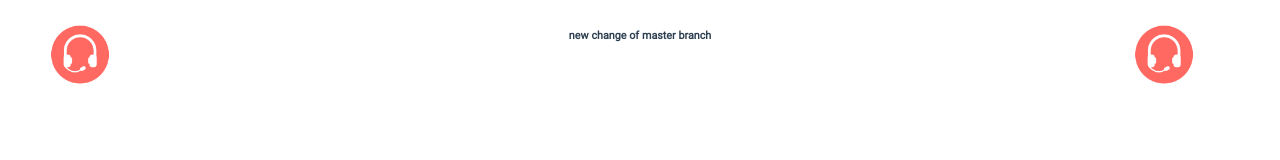
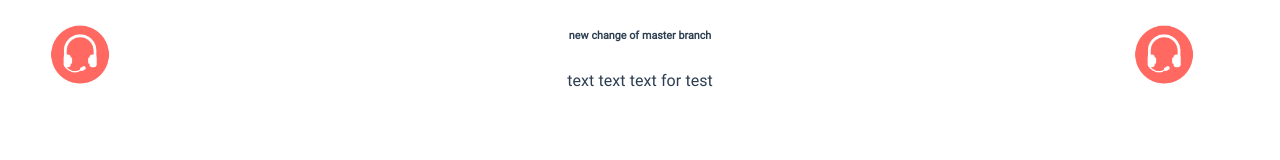
Before and after one commit to rezanikafarin700/dress, a Vue app: page /test1 in a window 1280 px wide. Shown: the part 636-796 px from the top of the page. Built offline with nearby package versions, Linux system fonts and the light colour scheme.

Commit message:
Update Test1.vue

```diff
--- a/src/views/Test1.vue
+++ b/src/views/Test1.vue
@@ -9,6 +9,7 @@
 		<h1>{{ today }}</h1>
 		<h2> Reza Nikafarin </h2>
 		<h6>new change of master branch</h6>
+		<p> text text text for test </p>
 	</div>
 </template>
 
```
